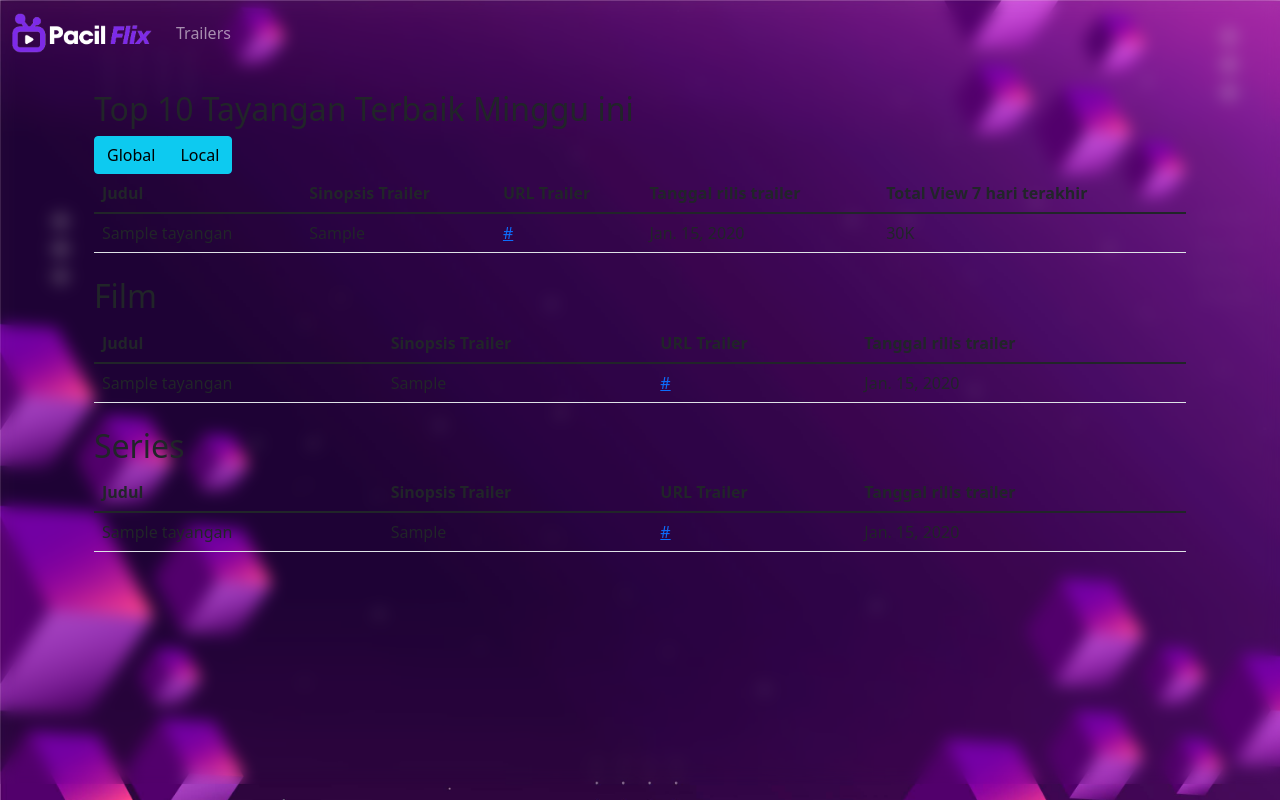
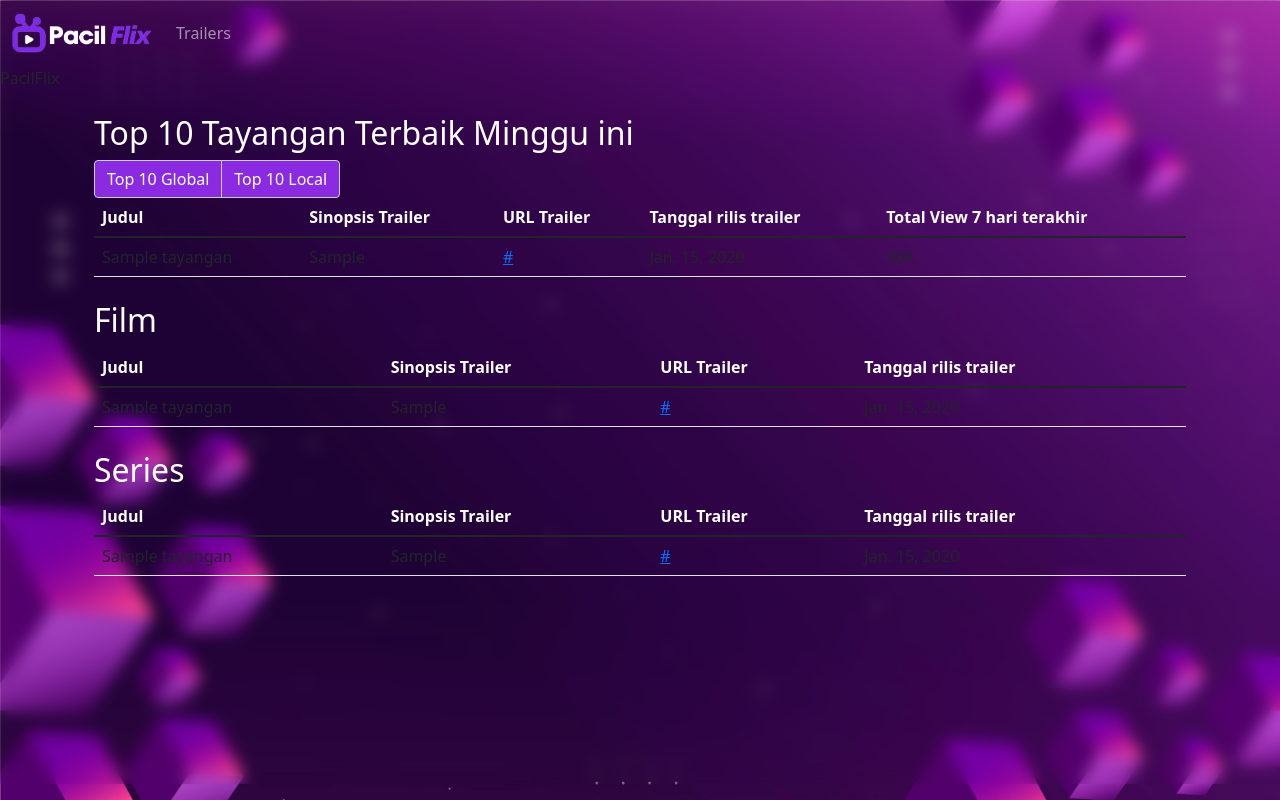
Before and after one commit to BASDAT-F12/F12-PacilFlix, a Django app: page /infolist/list-tayangan/ in a window 1280 px wide. Run offline with Django 5.2, Linux system fonts and the light colour scheme; tables that the repository leaves empty hold one stand-in row (values such as "Sample post").

Commit message:
added css stylings for tables

```diff
--- a/infolist/templates/daftar-tayangan.html
+++ b/infolist/templates/daftar-tayangan.html
@@ -1,13 +1,25 @@
-{% extends 'nav-main.html' %}
-
+{%  include  'nav-main.html' %}
 {% block title %}PacilFlix {% endblock %}
-
+<style>
+    h2{
+        color: white;
+    }
+    th{
+        color: white;
+    }
+    .btn-light {
+        background-color: #8a2be2;  /* base color: purple */
+        color: white;
+        transition: background-color 0.3s ease;
+    }
+    .btn-light:hover {
+        background-color: #f0e130; /* hover color: pastel yellow */
+    }
+</style>
 {% block content %}
-<body id="daftar">
 <div class='container'>
     {% include "top_table.html" %}
     {% include "film_table.html" %}
     {% include "series_table.html" %}
 </div>
-</body>
 {% endblock %}
--- a/infolist/templates/top_table.html
+++ b/infolist/templates/top_table.html
@@ -3,8 +3,8 @@
 <div class="container mt-4">
     <h2>Top 10 Tayangan Terbaik Minggu ini</h2>
     <div class="btn-group">
-        <button class="btn btn-info">Global</button>
-        <button class="btn btn-info">Local</button>
+        <button class="btn btn-light" style="border: 1px solid #ccc; transition: background-color 0.3s;">Top 10 Global</button>
+        <button class="btn btn-light" style="border: 1px solid #ccc; transition: background-color 0.3s;">Top 10 Local</button>
     </div>
     <table class="table table-hover">
         <thead>
```
